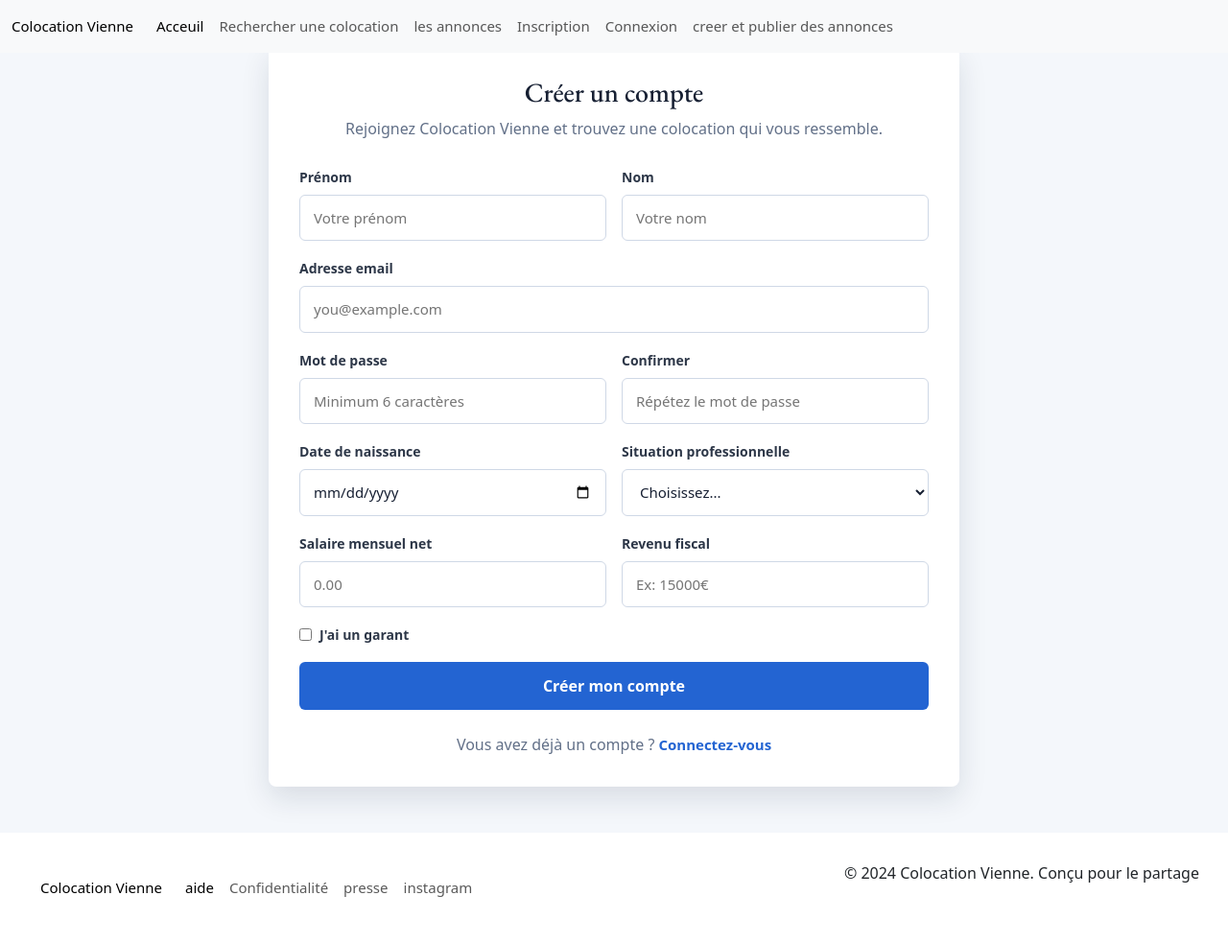
After one commit to coLocationVienne/coLocation, a PHP site: page /coLocation/pages/register.php in a window 1280 px wide. The commit adds this page. Shown: the whole page at 96% size. Run offline with PHP 8.4, Linux system fonts and the light colour scheme; some libraries are stand-ins or nearby versions.

Commit message:
12_01 on a lier notre bd,creer registre utilisateur.

```diff
--- a/assets/style/style.css
+++ b/assets/style/style.css
@@ -170,6 +170,33 @@ footer{
     text-align: center;
 }
 
+.register-card {
+    max-width: 720px;
+}
+
+.register-grid {
+    display: grid;
+    grid-template-columns: repeat(2, minmax(0, 1fr));
+    gap: 16px;
+}
+
+.form-group select {
+    width: 100%;
+    box-sizing: border-box;
+    padding: 12px 14px;
+    border: 1px solid #cfd8e6;
+    border-radius: 6px;
+    color: #172033;
+    background: #ffffff;
+    font-size: 15px;
+}
+
+.form-group select:focus {
+    outline: none;
+    border-color: #2364d2;
+    box-shadow: 0 0 0 3px rgba(35, 100, 210, 0.14);
+}
+
 @media (max-width: 480px) {
     .login-card {
         padding: 24px;
@@ -178,6 +205,10 @@ footer{
     .login-options {
         align-items: flex-start;
         flex-direction: column;
+    }
+
+    .register-grid {
+        grid-template-columns: 1fr;
     }
 }
 
--- a/includes/footer.php
+++ b/includes/footer.php
@@ -30,5 +30,6 @@
 
 </footer>
 <script src="https://cdn.jsdelivr.net/npm/bootstrap@5.3.8/dist/js/bootstrap.bundle.min.js" integrity="sha384-FKyoEForCGlyvwx9Hj09JcYn3nv7wiPVlz7YYwJrWVcXK/BmnVDxM+D2scQbITxI" crossorigin="anonymous"></script>
+<script src="https://cdn.jsdelivr.net/npm/sweetalert2@11"></script>
 </body>
 </html>
--- a/includes/header.php
+++ b/includes/header.php
@@ -15,7 +15,7 @@
     <link href="https://cdn.jsdelivr.net/npm/bootstrap@5.3.8/dist/css/bootstrap.min.css" rel="stylesheet" integrity="sha384-sRIl4kxILFvY47J16cr9ZwB07vP4J8+LH7qKQnuqkuIAvNWLzeN8tE5YBujZqJLB" crossorigin="anonymous">
 
 </head>
-
+<?php session_start(); ?>
 <body>
    <nav class="navbar navbar-expand-lg fixed-top bg-body-tertiary">
      <div class="container-fluid">
--- /dev/null
+++ b/pages/register.php
@@ -0,0 +1,112 @@
+<?php
+include("../includes/header.php");
+
+$registerError = $_GET['error'] ?? '';
+$registerErrorMessages = [
+    'missing_fields' => 'Veuillez remplir tous les champs obligatoires.',
+    'password_mismatch' => 'Les mots de passe ne correspondent pas.',
+    'email_exists' => 'Un compte existe deja avec cette adresse email.',
+    'invalid_email' => 'Veuillez saisir une adresse email valide.',
+    'server_error' => 'Une erreur est survenue pendant la creation du compte.',
+];
+?>
+
+<section class="login-page register-page">
+    <div class="login-card register-card">
+        <h1>Créer un compte</h1>
+        <p class="login-subtitle">Rejoignez Colocation Vienne et trouvez une colocation qui vous ressemble.</p>
+
+        <form action="be/register_process.php" method="POST" class="login-form">
+            <div class="register-grid">
+                <div class="form-group">
+                    <label for="prenom">Prénom</label>
+                    <input type="text" id="prenom" name="prenom" placeholder="Votre prénom" required>
+                </div>
+
+                <div class="form-group">
+                    <label for="nom">Nom</label>
+                    <input type="text" id="nom" name="nom" placeholder="Votre nom" required>
+                </div>
+            </div>
+
+            <div class="form-group">
+                <label for="email">Adresse email</label>
+                <input type="email" id="email" name="email" placeholder="you@example.com" required>
+            </div>
+
+            <div class="register-grid">
+                <div class="form-group">
+                    <label for="password">Mot de passe</label>
+                    <input type="password" id="password" name="password" placeholder="Minimum 6 caractères" minlength="6" required>
+                </div>
+
+                <div class="form-group">
+                    <label for="password_confirm">Confirmer</label>
+                    <input type="password" id="password_confirm" name="password_confirm" placeholder="Répétez le mot de passe" minlength="6" required>
+                </div>
+            </div>
+
+            <div class="register-grid">
+                <div class="form-group">
+                    <label for="date_naissance">Date de naissance</label>
+                    <input type="date" id="date_naissance" name="date_naissance" required>
+                </div>
+
+                <div class="form-group">
+                    <label for="situation_professionnel">Situation professionnelle</label>
+                    <select id="situation_professionnel" name="situation_professionnel" required>
+                        <option value="" selected disabled>Choisissez...</option>
+                        <option value="Étudiant">Étudiant(e)</option>
+                        <option value="Salarié">Salarié(e)</option>
+                        <option value="Indépendant">Indépendant / Freelance</option>
+                        <option value="Recherche emploi">En recherche d'emploi</option>
+                        <option value="Autre">Autre</option>
+                    </select>
+                </div>
+            </div>
+
+            <div class="register-grid">
+                <div class="form-group">
+                    <label for="salaire_mensuel_net">Salaire mensuel net</label>
+                    <input type="number" id="salaire_mensuel_net" name="salaire_mensuel_net" min="0" max="999.99" step="0.01" placeholder="0.00">
+                </div>
+
+                <div class="form-group">
+                    <label for="revenu_fiscal">Revenu fiscal</label>
+                    <input type="text" id="revenu_fiscal" name="revenu_fiscal" placeholder="Ex: 15000€">
+                </div>
+            </div>
+
+            <div class="login-options">
+                <label class="remember-me">
+                    <input type="checkbox" name="garant" value="1">
+                    J'ai un garant
+                </label>
+            </div>
+
+            <button type="submit" class="login-button">Créer mon compte</button>
+        </form>
+
+        <p class="signup-link">
+            Vous avez déjà un compte ?
+            <a href="connexion.php">Connectez-vous</a>
+        </p>
+    </div>
+</section>
+
+<?php if (isset($registerErrorMessages[$registerError])): ?>
+    <script>
+        window.addEventListener("load", function () {
+            Swal.fire({
+                title: "Inscription impossible",
+                text: "<?php echo htmlspecialchars($registerErrorMessages[$registerError], ENT_QUOTES); ?>",
+                icon: "error",
+                confirmButtonText: "Reessayer"
+            });
+        });
+    </script>
+<?php endif; ?>
+
+<?php
+include("../includes/footer.php");
+?>
```
Also changed, not shown: includes/dbConnection.php (added, +19 -0 lines), pages/be/login_process.php (added, +41 -0 lines), pages/be/register_process.php (added, +113 -0 lines), pages/connexion.php (+45 -2 lines).
